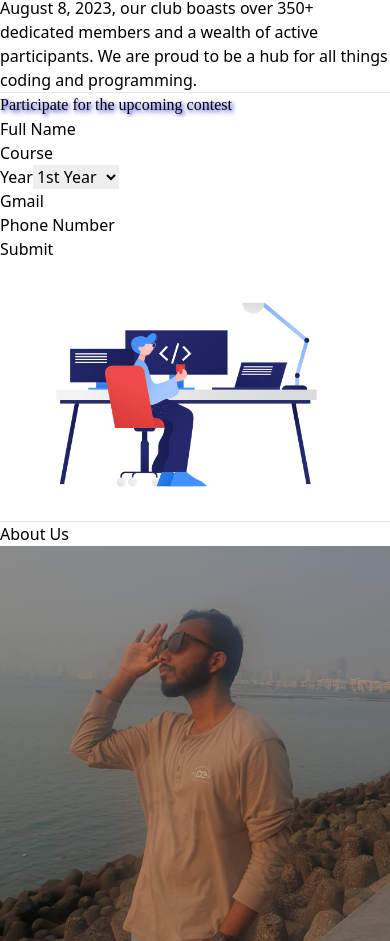
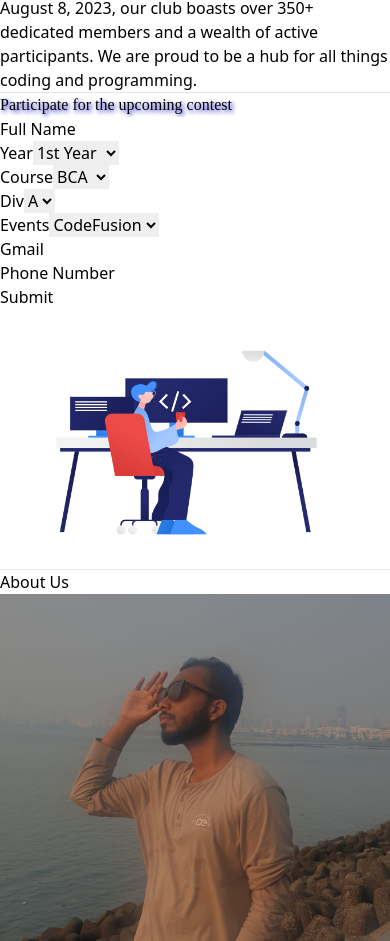
Before and after one commit to Durgeshkeshri/Codersclub, a React (Vite) app: page / in a window 390 px wide. Shown: the part 1414-2355 px from the top of the page. Built offline with nearby package versions, Linux system fonts and the light colour scheme.

Commit message:
model change

```diff
--- a/src/components/Contest.jsx
+++ b/src/components/Contest.jsx
@@ -1,10 +1,15 @@
-import React, { useRef } from 'react';
-import bg from './images/bg.png'
-import './Body.css'
+import React, { useRef, useState } from 'react';
+import bg from './images/bg.png';
+import './Body.css';
+
 const Contest = () => {
+  const [submitting, setSubmitting] = useState(false);
+  const [showSuccessMessage, setShowSuccessMessage] = useState(false); // State for showing success message
   const fullNameRef = useRef(null);
   const courseRef = useRef(null);
   const yearRef = useRef(null);
+  const divRef = useRef(null);
+  const eventRef = useRef(null);
   const gmailRef = useRef(null);
   const phoneNumberRef = useRef(null);
 
@@ -15,13 +20,18 @@ const Contest = () => {
       fullNameRef.current.value &&
       courseRef.current.value &&
       yearRef.current.value &&
+      divRef.current.value &&
+      eventRef.current.value &&
       gmailRef.current.value &&
       phoneNumberRef.current.value
     ) {
+      setSubmitting(true); // Change button text to "Sending..."
       const formData = {
         fullName: fullNameRef.current.value,
         course: courseRef.current.value,
         year: yearRef.current.value,
+        div: divRef.current.value,
+        event: eventRef.current.value,
         gmail: gmailRef.current.value,
         phoneNumber: phoneNumberRef.current.value,
       };
@@ -40,17 +50,26 @@ const Contest = () => {
           const data = await response.json();
           // Handle the response from the backend (if needed)
           console.log(data);
+          setShowSuccessMessage(true); // Show success message
           // Clear the form fields
           fullNameRef.current.value = '';
           courseRef.current.value = '';
           yearRef.current.value = '';
+          divRef.current.value = '';
+          eventRef.current.value = '';
           gmailRef.current.value = '';
           phoneNumberRef.current.value = '';
+          // Hide success message after 3 seconds
+          setTimeout(() => {
+            setShowSuccessMessage(false);
+          }, 2000);
         } else {
           console.error('Error:', response.status);
         }
       } catch (error) {
         console.error('Error:', error);
+      } finally {
+        setSubmitting(false); // Reset button text
       }
     }
   };
@@ -60,8 +79,8 @@ const Contest = () => {
       <hr className="border-inherit border-slate-800" />
       <div className="flex flex-col md:flex-row justify-center items-center mx-auto mt-7">
         {/* Form Container */}
-          <div className="w-full md:w-2/3 p-8 rounded-md shadow-md mt-10 md:ml-16">
-            <h2 className="text-[#05D9FF] text-5xl custom-text-shadow font-times transition duration-300 max-sm:text-[1.6rem] lg:tracking-wider transform hover:text-transparent bg-clip-text bg-gradient-to-r from-blue-500 via-purple-500 to-pink-500 animate-bounce">
+        <div className="w-full md:w-2/3 p-8 max-sm:p-2 rounded-md shadow-md mt-10 md:ml-16">
+          <h2 className="text-[#05D9FF] max-sm:text-center text-5xl custom-text-shadow font-times transition duration-300 max-sm:text-[1.6rem] lg:tracking-wider transform hover:text-transparent bg-clip-text bg-gradient-to-r from-blue-500 via-purple-500 to-pink-500 animate-bounce">
             Participate for the upcoming contest
           </h2>
           {/* Form */}
@@ -74,13 +93,6 @@ const Contest = () => {
             </div>
 
             <div>
-                <label htmlFor="course" className="block text-sm font-medium text-gray-600">
-                  Course
-                </label>
-                <input type="text" id="course" ref={courseRef} className="mt-1 p-2 w-full border rounded-md" required />
-              </div>
-
-              <div>
               <label htmlFor="year" className="block text-sm font-medium text-gray-600">
                 Year
               </label>
@@ -89,6 +101,39 @@ const Contest = () => {
                 <option value="2">2nd Year</option>
                 <option value="3">3rd Year</option>
                 <option value="4">4th Year</option>
+              </select>
+            </div>
+
+            <div>
+              <label htmlFor="course" className="block text-sm font-medium text-gray-600">
+                Course
+              </label>
+              <select id="course" ref={courseRef} className="mt-1 p-2 w-full border rounded-md" required>
+                <option value="BCA">BCA</option>
+                <option value="BBA">BBA</option>
+                <option value="MBA">MBA</option>
+              </select>
+            </div>
+            <div>
+              <label htmlFor="div" className="block text-sm font-medium text-gray-600">
+                Div
+              </label>
+              <select id="course" ref={divRef} className="mt-1 p-2 w-full border rounded-md" required>
+                <option value="A">A</option>
+                <option value="B">B</option>
+                <option value="C">C</option>
+              </select>
+            </div>
+
+            <div>
+              <label htmlFor="event" className="block text-sm font-medium text-gray-600">
+                Events
+              </label>
+              <select id="event" ref={eventRef} className="mt-1 p-2 w-full border rounded-md" required>
+                <option value="CodeFusion">CodeFusion</option>
+                <option value="WebWizard">Web Wizard</option>
+                <option value="QuizQuest">Quiz Quest</option>
+                <option value="Excel-athon">Excel-athon</option>
               </select>
             </div>
 
@@ -109,8 +154,9 @@ const Contest = () => {
             <button
               type="submit"
               className="bg-gradient-to-r from-purple-500 to-cyan-500 hover:from-blue-800 hover:to-purple-500 text-white font-bold py-2 px-4 rounded-full transition duration-300 transform hover:scale-105"
+              disabled={submitting} // Disable button while submitting
             >
-                Submit
+              {submitting ? 'Sending...' : 'Submit'}
             </button>
           </form>
         </div>
@@ -120,6 +166,12 @@ const Contest = () => {
           <img src={bg} alt="" className="w-full h-auto custom-effect" />
         </div>
       </div>
+      {/* Success message */}
+      {showSuccessMessage && (
+        <div className="fixed bottom-4 right-4 bg-green-500 text-white p-2 rounded-md shadow-md">
+          Form submitted successfully!
+        </div>
+      )}
     </div>
   );
 };
```
Lines whose indentation alone changed are shown as unchanged.
